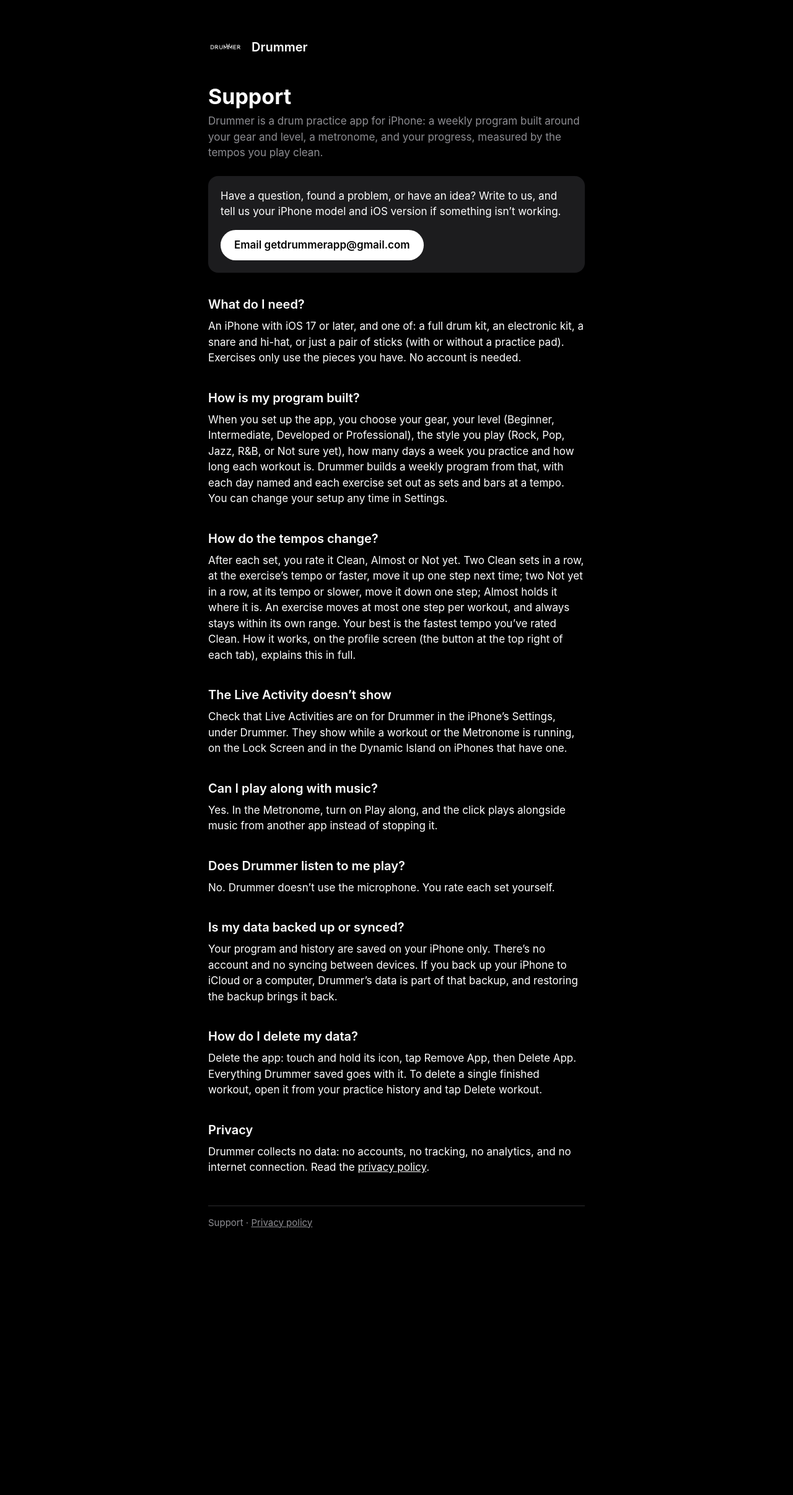
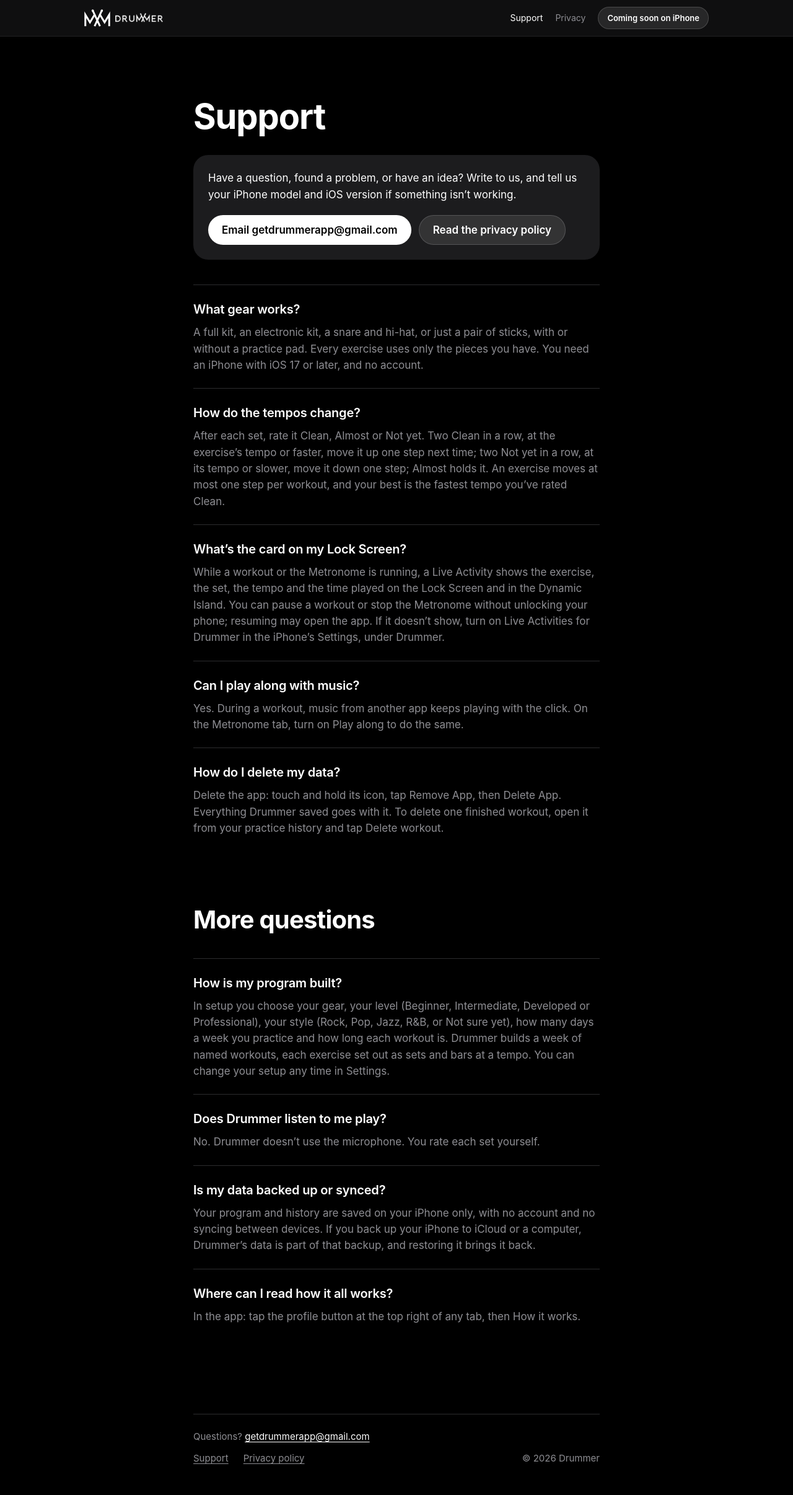
Before and after one commit to tg87njgkv4-design/drummer-site, a plain HTML site: page support.html in a window 1280 px wide. Shown: the whole page at 62% size. Before the commit the page ends 2048 px from the top, so only its background shows below. Drawn offline with Linux system fonts and the light colour scheme.

Commit message:
Redesign: a home page, and support and privacy in the app's look
The support answer about the Lock Screen now says only what's proven: pause a
workout or stop the Metronome without unlocking; resuming may open the app.

```diff
--- /dev/null
+++ b/site.css
@@ -0,0 +1,166 @@
+/* Drummer website. Dark only, like the app: the colors are the app's Theme colors. */
+:root {
+  color-scheme: dark;
+  --bg: #000000;
+  --text: #FFFFFF;
+  --gray: #8E8E93;      /* secondary text: 6.4:1 on black, 5.2:1 on a card */
+  --card: #1C1C1E;
+  --raised: #2C2C2E;    /* dividers and raised surfaces */
+  --column: 44rem;
+  --wide: 66rem;
+  --gutter: 1rem;
+  --section: 4.5rem;
+  --stack: -apple-system, BlinkMacSystemFont, "SF Pro Text", "Helvetica Neue", Helvetica, Arial, sans-serif;
+}
+@media (min-width: 48rem) {
+  :root { --gutter: 1.5rem; --section: 7rem; }
+}
+
+/* Larger text: Safari on iPhone follows the Text Size setting through -apple-system-body;
+   everywhere else, the browser's own text size. Every size below is in rem. */
+html { font-size: 100%; -webkit-text-size-adjust: 100%; }
+@supports (font: -apple-system-body) {
+  html { font: -apple-system-body; }
+}
+* { box-sizing: border-box; }
+body {
+  margin: 0;
+  background: var(--bg);
+  color: var(--text);
+  font-family: var(--stack);
+  font-size: 1.0625rem;
+  line-height: 1.55;
+  text-rendering: optimizeLegibility;
+  -webkit-font-smoothing: antialiased;
+}
+img { max-width: 100%; height: auto; display: block; }
+a { color: var(--text); text-underline-offset: 0.18em; text-decoration-thickness: 1px; }
+a:focus-visible, [tabindex]:focus-visible { outline: 2px solid var(--text); outline-offset: 3px; border-radius: 6px; }
+
+.skip { position: absolute; left: -9999px; top: 0; }
+.skip:focus { left: var(--gutter); top: 0.5rem; z-index: 20; background: var(--text); color: var(--bg); padding: 0.5rem 1rem; border-radius: 999px; }
+
+/* Header: sticky glass, with a solid fallback. */
+.site-header {
+  position: sticky; top: 0; z-index: 10;
+  background: rgba(0, 0, 0, 0.92);
+  border-bottom: 1px solid var(--raised);
+}
+@supports ((backdrop-filter: blur(1px)) or (-webkit-backdrop-filter: blur(1px))) {
+  .site-header {
+    background: rgba(28, 28, 30, 0.55);
+    -webkit-backdrop-filter: blur(20px) saturate(180%);
+    backdrop-filter: blur(20px) saturate(180%);
+    border-bottom-color: rgba(255, 255, 255, 0.08);
+  }
+}
+@media (prefers-reduced-transparency: reduce) {
+  .site-header { background: var(--card); -webkit-backdrop-filter: none; backdrop-filter: none; }
+}
+.bar {
+  max-width: var(--wide); margin: 0 auto; padding: 0.625rem var(--gutter);
+  display: flex; flex-wrap: wrap; align-items: center; gap: 0.5rem 1.25rem;
+}
+.brand { display: flex; align-items: center; gap: 0.5rem; text-decoration: none; margin-right: auto; padding: 0.25rem 0; }
+.brand .mark { height: 1.75rem; width: auto; }
+.brand .wordmark { height: 0.9375rem; width: auto; }
+.nav { display: flex; gap: 1.25rem; font-size: 0.875rem; }
+.nav a { color: var(--gray); text-decoration: none; padding: 0.5rem 0; }
+.nav a:hover, .nav a[aria-current="page"] { color: var(--text); }
+.soon {
+  font-size: 0.8125rem; font-weight: 600; white-space: nowrap;
+  padding: 0.4375rem 0.875rem; border-radius: 999px;
+  background: rgba(255, 255, 255, 0.1); border: 1px solid rgba(255, 255, 255, 0.16);
+}
+@media (prefers-reduced-transparency: reduce) {
+  .soon { background: var(--raised); border-color: var(--raised); }
+}
+/* Phones: the brand and the pill on the first row, the two links under them. */
+@media (max-width: 40rem) {
+  .nav { order: 3; width: 100%; gap: 1.5rem; margin-top: -0.25rem; }
+}
+
+/* Layout. */
+main { max-width: var(--column); margin: 0 auto; padding: 0 var(--gutter); }
+section { padding-top: var(--section); }
+section:first-child { padding-top: calc(var(--section) * 0.9); }
+.wide { max-width: var(--wide); margin-left: auto; margin-right: auto; }
+
+h1, h2, h3 { margin: 0; letter-spacing: -0.02em; }
+.headline { font-size: clamp(2.5rem, 1.6rem + 4.6vw, 4.75rem); line-height: 1.04; font-weight: 700; max-width: 15ch; }
+.lede { margin: 1.5rem 0 0; font-size: 1.25rem; line-height: 1.5; color: var(--gray); max-width: 34rem; }
+.title { font-size: clamp(2.25rem, 1.8rem + 2.4vw, 3.5rem); line-height: 1.05; font-weight: 700; }
+.section-title { font-size: clamp(1.75rem, 1.45rem + 1.4vw, 2.5rem); line-height: 1.1; font-weight: 700; }
+.muted { color: var(--gray); }
+p { margin: 0 0 0.875rem; }
+
+/* What you get: a heading and one line each, with thin dividers. */
+.list { list-style: none; margin: 2rem 0 0; padding: 0; border-top: 1px solid var(--raised); }
+.list li { padding: 1.25rem 0; border-bottom: 1px solid var(--raised); }
+.list h3 { font-size: 1.1875rem; font-weight: 600; letter-spacing: -0.01em; }
+.list p { margin: 0.25rem 0 0; color: var(--gray); }
+
+.para { margin-top: 1.5rem; font-size: 1.25rem; line-height: 1.5; color: var(--gray); }
+.para strong { color: var(--text); font-weight: 600; }
+
+/* Screenshots: a row on wide screens, a strip that scrolls sideways on phones. */
+.shots {
+  list-style: none; margin: 2rem 0 0; padding: 0 0 0.5rem;
+  display: flex; gap: 1rem; overflow-x: auto; scroll-snap-type: x mandatory;
+  scrollbar-width: none;
+}
+.shots::-webkit-scrollbar { display: none; }
+.shots li { flex: 0 0 min(68vw, 17rem); scroll-snap-align: start; }
+.shots img { width: 100%; border-radius: 1.75rem; border: 1px solid var(--raised); background: var(--card); }
+.shots figure { margin: 0; }
+.shots figcaption { margin-top: 0.75rem; font-size: 0.9375rem; color: var(--gray); }
+.shots figcaption strong { color: var(--text); font-weight: 600; }
+@media (min-width: 48rem) {
+  .shots { overflow: visible; display: grid; grid-template-columns: repeat(3, 1fr); gap: 1.5rem; }
+  .shots img { border-radius: 2.25rem; }
+}
+.shots-wrap { padding: var(--section) var(--gutter) 0; }
+
+/* Cards and buttons. */
+.card { background: var(--card); border-radius: 1.5rem; padding: 1.5rem; margin-top: 2rem; }
+.card p:last-of-type { margin-bottom: 1.25rem; }
+.buttons { display: flex; flex-wrap: wrap; gap: 0.75rem; }
+.button {
+  display: inline-flex; align-items: center; justify-content: center; min-height: 2.75rem;
+  padding: 0.625rem 1.375rem; border-radius: 999px; font-weight: 600; text-decoration: none;
+  background: var(--text); color: var(--bg); overflow-wrap: anywhere;
+}
+.button.secondary { background: rgba(255, 255, 255, 0.1); color: var(--text); border: 1px solid rgba(255, 255, 255, 0.16); }
+@media (prefers-reduced-transparency: reduce) {
+  .button.secondary { background: var(--raised); border-color: var(--raised); }
+}
+
+/* Questions and policy sections: thin dividers, the heading first. */
+.qa { margin-top: 2.5rem; border-top: 1px solid var(--raised); }
+.qa > div { padding: 1.5rem 0; border-bottom: 1px solid var(--raised); }
+.qa h2, .qa h3 { font-size: 1.25rem; font-weight: 600; letter-spacing: -0.01em; margin-bottom: 0.5rem; }
+.qa p { color: var(--gray); }
+.qa p:last-child { margin-bottom: 0; }
+.qa > div:last-child { border-bottom: 0; padding-bottom: 0; }
+.qa ul { color: var(--gray); padding-left: 1.25rem; margin: 0 0 0.875rem; }
+.qa li { margin-bottom: 0.5rem; }
+.group { margin-top: var(--section); }
+.date { margin-top: 0.75rem; color: var(--gray); }
+.summary { font-size: 1.25rem; line-height: 1.5; }
+.summary p { margin: 0; }
+
+/* Footer. */
+.site-footer { max-width: var(--column); margin: var(--section) auto 0; padding: 2rem var(--gutter) 3rem; }
+.site-footer .inner { border-top: 1px solid var(--raised); padding-top: 1.5rem; display: flex; flex-wrap: wrap; gap: 0.75rem 1.5rem; font-size: 0.9375rem; color: var(--gray); }
+.site-footer a { color: var(--gray); }
+.site-footer a:hover { color: var(--text); }
+.site-footer .email { width: 100%; }
+.site-footer .email a { color: var(--text); }
+.site-footer .copy { margin-left: auto; }
+
+@media (prefers-reduced-motion: no-preference) {
+  html { scroll-behavior: smooth; }
+  .nav a, .site-footer a { transition: color 0.15s ease; }
+}
+.see-title { max-width: calc(var(--column) - 2 * var(--gutter)); margin: 0 auto; }
+.site-footer .email { margin: 0; }
--- a/support.html
+++ b/support.html
@@ -5,82 +5,107 @@
 <meta name="viewport" content="width=device-width, initial-scale=1">
 <title>Drummer support</title>
 <meta name="description" content="Help with Drummer, the drum practice app for iPhone.">
+<meta name="theme-color" content="#000000">
+<link rel="canonical" href="https://tg87njgkv4-design.github.io/drummer-site/support.html">
 <link rel="icon" href="icon.png">
-<style>
-  :root { color-scheme: dark; }
-  * { box-sizing: border-box; }
-  body {
-    margin: 0;
-    background: #000000;
-    color: #FFFFFF;
-    font: 17px/1.5 -apple-system, BlinkMacSystemFont, "Helvetica Neue", Helvetica, Arial, sans-serif;
-    -webkit-text-size-adjust: 100%;
-  }
-  main { max-width: 640px; margin: 0 auto; padding: 48px 16px 64px; }
-  header { display: flex; align-items: center; gap: 14px; margin-bottom: 32px; }
-  header img { width: 56px; height: 56px; border-radius: 13px; }
-  header span { font-weight: 600; font-size: 20px; }
-  h1 { font-size: 34px; line-height: 1.15; margin: 0 0 8px; font-weight: 700; }
-  h2 { font-size: 20px; margin: 36px 0 8px; font-weight: 600; }
-  p, li { margin: 0 0 12px; }
-  ul { padding-left: 20px; margin: 0 0 12px; }
-  .secondary { color: #8E8E93; }
-  .card { background: #1C1C1E; border-radius: 16px; padding: 20px; margin: 24px 0; }
-  .card p:last-child { margin-bottom: 0; }
-  .button {
-    display: inline-block; margin-top: 4px; padding: 12px 22px; border-radius: 999px;
-    background: #FFFFFF; color: #000000; font-weight: 600; text-decoration: none;
-  }
-  a { color: #FFFFFF; }
-  footer { margin-top: 48px; padding-top: 16px; border-top: 1px solid #2C2C2E; color: #8E8E93; font-size: 15px; }
-  footer a { color: #8E8E93; }
-</style>
+<link rel="apple-touch-icon" href="icon.png">
+<link rel="stylesheet" href="site.css">
+<meta property="og:type" content="website">
+<meta property="og:site_name" content="Drummer">
+<meta property="og:title" content="Drummer support">
+<meta property="og:description" content="Help with Drummer, the drum practice app for iPhone.">
+<meta property="og:url" content="https://tg87njgkv4-design.github.io/drummer-site/support.html">
+<meta property="og:image" content="https://tg87njgkv4-design.github.io/drummer-site/share.png">
+<meta property="og:image:width" content="1200">
+<meta property="og:image:height" content="630">
+<meta property="og:image:alt" content="The Drummer wordmark beside the app's Workout tab, showing Day 4, Hands &amp; Coordination.">
+<meta name="twitter:card" content="summary_large_image">
+<meta name="twitter:title" content="Drummer support">
+<meta name="twitter:description" content="Help with Drummer, the drum practice app for iPhone.">
+<meta name="twitter:image" content="https://tg87njgkv4-design.github.io/drummer-site/share.png">
+<meta name="twitter:image:alt" content="The Drummer wordmark beside the app's Workout tab, showing Day 4, Hands &amp; Coordination.">
 </head>
 <body>
-<main>
-  <header>
-    <img src="icon.png" alt="">
-    <span>Drummer</span>
+<a class="skip" href="#content">Skip to content</a>
+<header class="site-header">
+  <div class="bar">
+    <a class="brand" href="index.html" aria-label="Drummer home">
+      <img class="mark" src="mark.png" alt="" width="145" height="96">
+      <img class="wordmark" src="wordmark.png" alt="" width="369" height="72">
+    </a>
+    <nav class="nav" aria-label="Site">
+      <a href="support.html" aria-current="page">Support</a>
+      <a href="privacy.html">Privacy</a>
+    </nav>
+    <span class="soon">Coming soon on iPhone</span>
+  </div>
 </header>
 
-  <h1>Support</h1>
-  <p class="secondary">Drummer is a drum practice app for iPhone: a weekly program built around your gear and level, a metronome, and your progress, measured by the tempos you play clean.</p>
-
+<main id="content">
+  <section>
+    <h1 class="title">Support</h1>
     <div class="card">
       <p>Have a question, found a problem, or have an idea? Write to us, and tell us your iPhone model and iOS version if something isn’t working.</p>
+      <div class="buttons">
         <a class="button" href="mailto:getdrummerapp@gmail.com?subject=Drummer%20support">Email getdrummerapp@gmail.com</a>
+        <a class="button secondary" href="privacy.html">Read the privacy policy</a>
+      </div>
     </div>
 
-  <h2>What do I need?</h2>
-  <p>An iPhone with iOS 17 or later, and one of: a full drum kit, an electronic kit, a snare and hi-hat, or just a pair of sticks (with or without a practice pad). Exercises only use the pieces you have. No account is needed.</p>
+    <div class="qa">
+      <div>
+        <h2>What gear works?</h2>
+        <p>A full kit, an electronic kit, a snare and hi-hat, or just a pair of sticks, with or without a practice pad. Every exercise uses only the pieces you have. You need an iPhone with iOS 17 or later, and no account.</p>
+      </div>
+      <div>
+        <h2>How do the tempos change?</h2>
+        <p>After each set, rate it Clean, Almost or Not yet. Two Clean in a row, at the exercise’s tempo or faster, move it up one step next time; two Not yet in a row, at its tempo or slower, move it down one step; Almost holds it. An exercise moves at most one step per workout, and your best is the fastest tempo you’ve rated Clean.</p>
+      </div>
+      <div>
+        <h2>What’s the card on my Lock Screen?</h2>
+        <p>While a workout or the Metronome is running, a Live Activity shows the exercise, the set, the tempo and the time played on the Lock Screen and in the Dynamic Island. You can pause a workout or stop the Metronome without unlocking your phone; resuming may open the app. If it doesn’t show, turn on Live Activities for Drummer in the iPhone’s Settings, under Drummer.</p>
+      </div>
+      <div>
+        <h2>Can I play along with music?</h2>
+        <p>Yes. During a workout, music from another app keeps playing with the click. On the Metronome tab, turn on Play along to do the same.</p>
+      </div>
+      <div>
+        <h2>How do I delete my data?</h2>
+        <p>Delete the app: touch and hold its icon, tap Remove App, then Delete App. Everything Drummer saved goes with it. To delete one finished workout, open it from your practice history and tap Delete workout.</p>
+      </div>
+    </div>
 
-  <h2>How is my program built?</h2>
-  <p>When you set up the app, you choose your gear, your level (Beginner, Intermediate, Developed or Professional), the style you play (Rock, Pop, Jazz, R&amp;B, or Not sure yet), how many days a week you practice and how long each workout is. Drummer builds a weekly program from that, with each day named and each exercise set out as sets and bars at a tempo. You can change your setup any time in Settings.</p>
+    <div class="group">
+      <h2 class="section-title">More questions</h2>
+      <div class="qa">
+        <div>
+          <h3>How is my program built?</h3>
+          <p>In setup you choose your gear, your level (Beginner, Intermediate, Developed or Professional), your style (Rock, Pop, Jazz, R&amp;B, or Not sure yet), how many days a week you practice and how long each workout is. Drummer builds a week of named workouts, each exercise set out as sets and bars at a tempo. You can change your setup any time in Settings.</p>
+        </div>
+        <div>
+          <h3>Does Drummer listen to me play?</h3>
+          <p>No. Drummer doesn’t use the microphone. You rate each set yourself.</p>
+        </div>
+        <div>
+          <h3>Is my data backed up or synced?</h3>
+          <p>Your program and history are saved on your iPhone only, with no account and no syncing between devices. If you back up your iPhone to iCloud or a computer, Drummer’s data is part of that backup, and restoring it brings it back.</p>
+        </div>
+        <div>
+          <h3>Where can I read how it all works?</h3>
+          <p>In the app: tap the profile button at the top right of any tab, then How it works.</p>
+        </div>
+      </div>
+    </div>
+  </section>
+</main>
 
-  <h2>How do the tempos change?</h2>
-  <p>After each set, you rate it Clean, Almost or Not yet. Two Clean sets in a row, at the exercise’s tempo or faster, move it up one step next time; two Not yet in a row, at its tempo or slower, move it down one step; Almost holds it where it is. An exercise moves at most one step per workout, and always stays within its own range. Your best is the fastest tempo you’ve rated Clean. How it works, on the profile screen (the button at the top right of each tab), explains this in full.</p>
-
-  <h2>The Live Activity doesn’t show</h2>
-  <p>Check that Live Activities are on for Drummer in the iPhone’s Settings, under Drummer. They show while a workout or the Metronome is running, on the Lock Screen and in the Dynamic Island on iPhones that have one.</p>
-
-  <h2>Can I play along with music?</h2>
-  <p>Yes. In the Metronome, turn on Play along, and the click plays alongside music from another app instead of stopping it.</p>
-
-  <h2>Does Drummer listen to me play?</h2>
-  <p>No. Drummer doesn’t use the microphone. You rate each set yourself.</p>
-
-  <h2>Is my data backed up or synced?</h2>
-  <p>Your program and history are saved on your iPhone only. There’s no account and no syncing between devices. If you back up your iPhone to iCloud or a computer, Drummer’s data is part of that backup, and restoring the backup brings it back.</p>
-
-  <h2>How do I delete my data?</h2>
-  <p>Delete the app: touch and hold its icon, tap Remove App, then Delete App. Everything Drummer saved goes with it. To delete a single finished workout, open it from your practice history and tap Delete workout.</p>
-
-  <h2>Privacy</h2>
-  <p>Drummer collects no data: no accounts, no tracking, no analytics, and no internet connection. Read the <a href="privacy.html">privacy policy</a>.</p>
-
-  <footer>
-    Support · <a href="privacy.html">Privacy policy</a>
+<footer class="site-footer">
+  <div class="inner">
+    <p class="email">Questions? <a href="mailto:getdrummerapp@gmail.com">getdrummerapp@gmail.com</a></p>
+    <a href="support.html">Support</a>
+    <a href="privacy.html">Privacy policy</a>
+    <span class="copy">© 2026 Drummer</span>
+  </div>
 </footer>
-</main>
 </body>
 </html>
```
Also changed, not shown: index.html (added, +114 -0 lines), privacy.html (+74 -48 lines), mark.png (added), share.png (added), shot-player.jpg (added), shot-progress.jpg (added), shot-workout.jpg (added), wordmark.png (added). Lines whose indentation alone changed are shown as unchanged.
